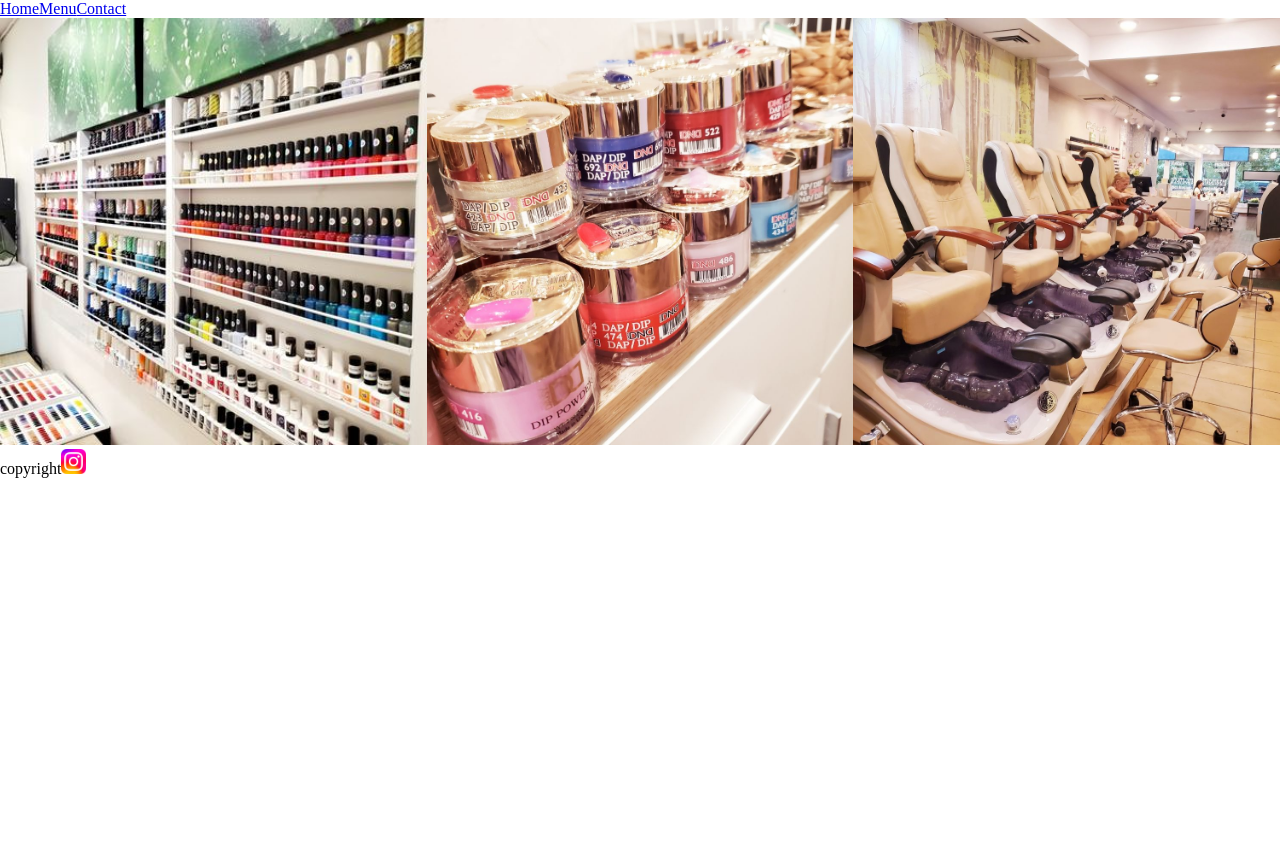
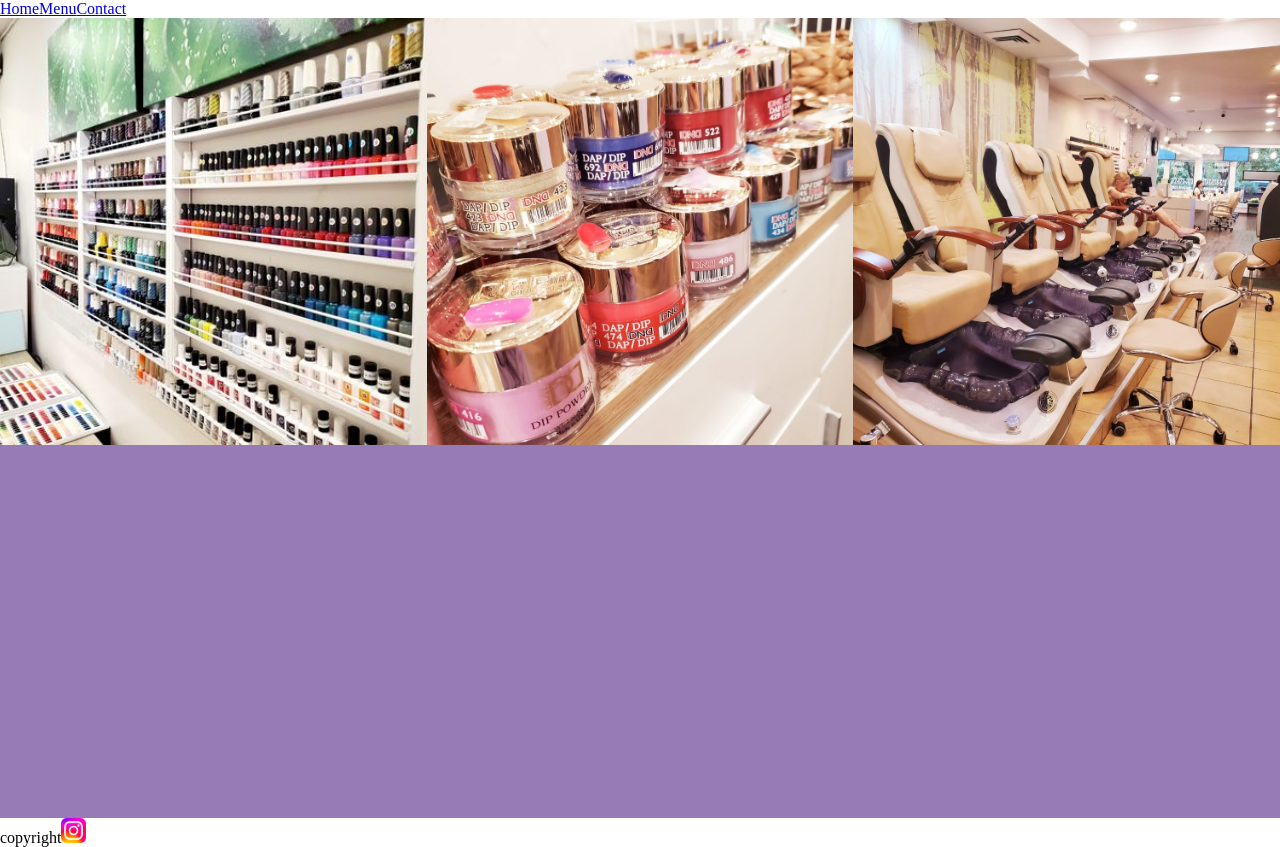
Before and after one commit to WilliamSeong/nail, a Vue app: page / in a window 1280 px wide. Before the commit the page ends 800 px from the top, so only its background shows below. Built offline with nearby package versions, Linux system fonts and the light colour scheme; the HTML template or start-up script is replaced by a standard one.

Commit message:
Consistency, also background color

```diff
--- a/src/App.vue
+++ b/src/App.vue
@@ -6,7 +6,7 @@
 <template>
   <Nav />
 
-  <div>
+  <div id = "body">
     <router-view></router-view>
   </div>
 
@@ -14,5 +14,8 @@
 </template>
 
 <style scoped>
-
+  #body {
+    background-color: #967BB6;
+    height: 100vh;
+  }
 </style>
```
